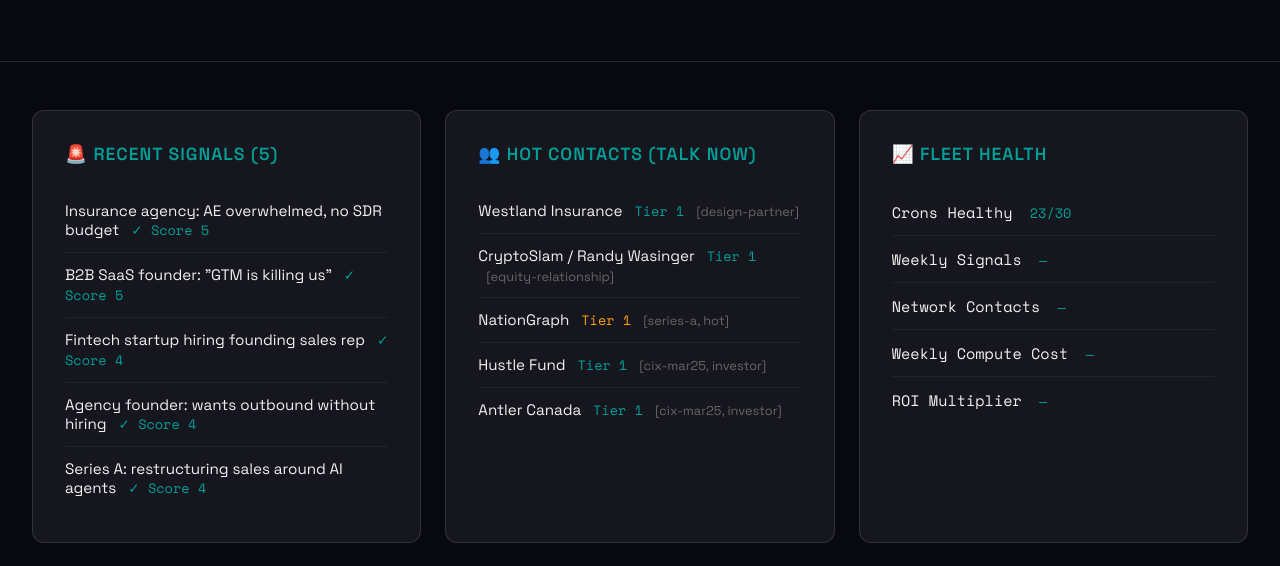
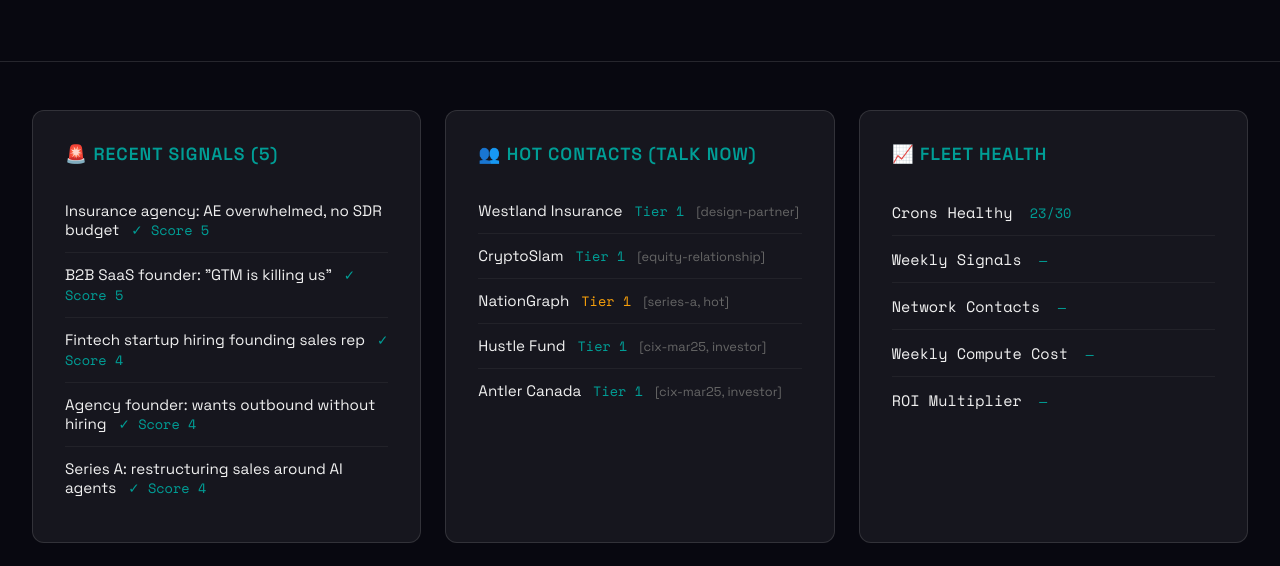
Before and after one commit to yohann888/aloomii, a plain HTML site: page demo/index.html in a window 1280 px wide. Shown: the part 154-720 px from the top of the page. Drawn offline with nearby package versions, Linux system fonts and the light colour scheme; no server answers.

Commit message:
demo: remove Randy Wasinger name, keep CryptoSlam

```diff
--- a/demo/index.html
+++ b/demo/index.html
@@ -134,7 +134,7 @@ body { font-family: 'Space Grotesk', sans-serif; margin: 0; background: var(--bg
 <h3>👥 Hot Contacts (Talk Now)</h3>
 <ul>
 <li>Westland Insurance <span class="status-ok">Tier 1</span> <span style="font-size: 0.8rem; color: var(--dim); margin-left: 8px;">[design-partner]</span></li>
-<li>CryptoSlam / Randy Wasinger <span class="status-ok">Tier 1</span> <span style="font-size: 0.8rem; color: var(--dim); margin-left: 8px;">[equity-relationship]</span></li>
+<li>CryptoSlam <span class="status-ok">Tier 1</span> <span style="font-size: 0.8rem; color: var(--dim); margin-left: 8px;">[equity-relationship]</span></li>
 <li>NationGraph <span class="status-warn">Tier 1</span> <span style="font-size: 0.8rem; color: var(--dim); margin-left: 8px;">[series-a, hot]</span></li>
 <li>Hustle Fund <span class="status-ok">Tier 1</span> <span style="font-size: 0.8rem; color: var(--dim); margin-left: 8px;">[cix-mar25, investor]</span></li>
 <li>Antler Canada <span class="status-ok">Tier 1</span> <span style="font-size: 0.8rem; color: var(--dim); margin-left: 8px;">[cix-mar25, investor]</span></li>
```
